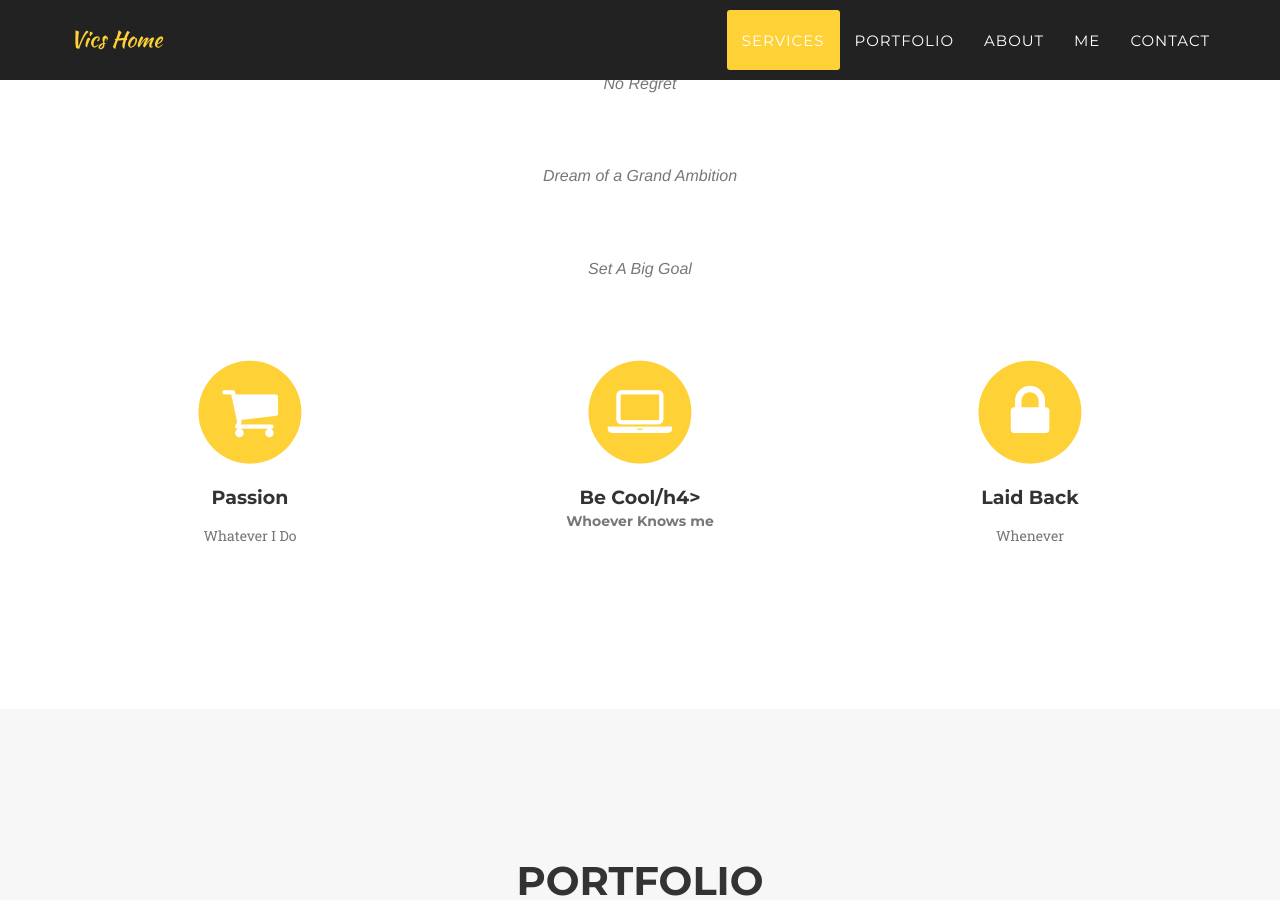
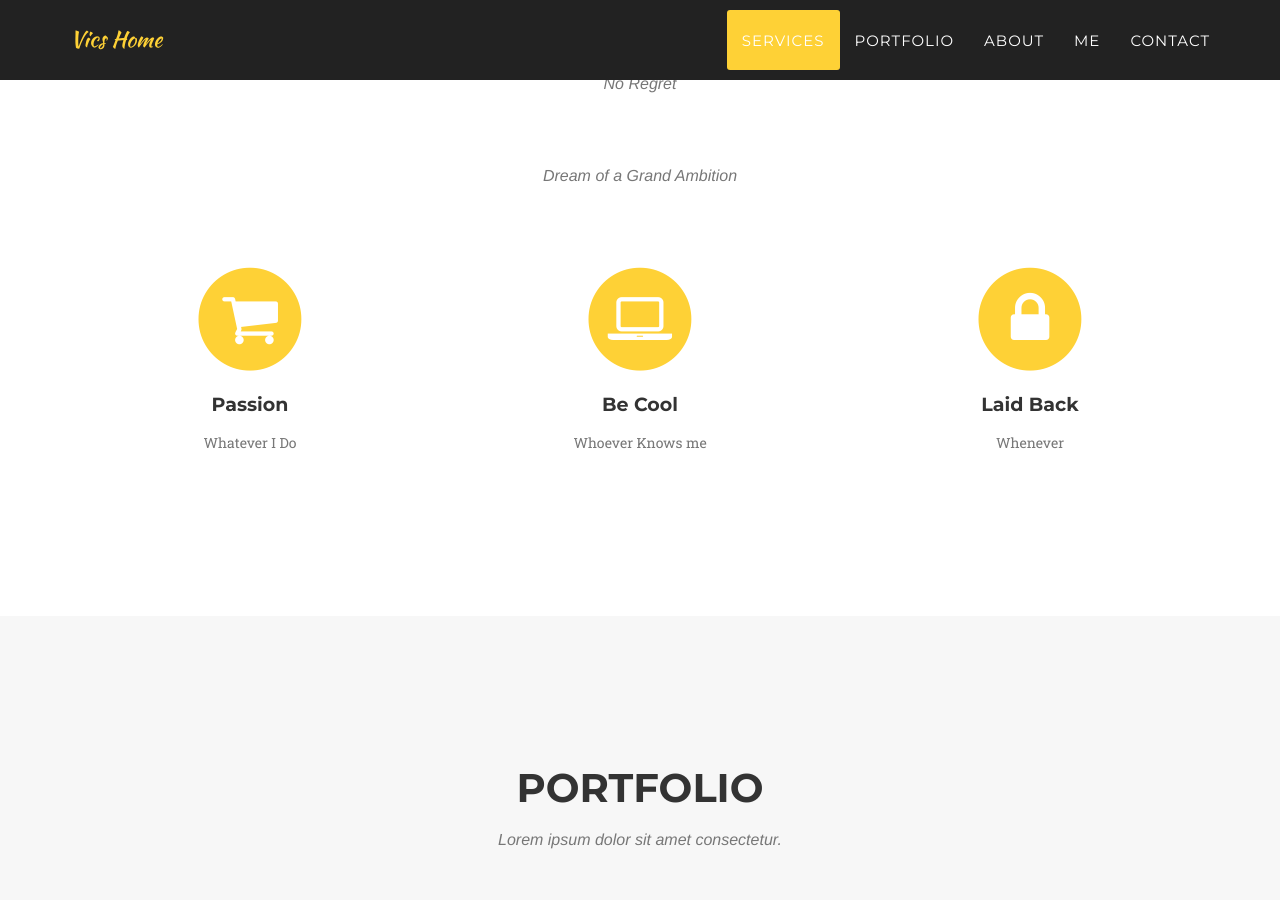
Before and after one commit to victoriagjh/victoriagjh.github.io, a Jekyll site: the page built from index.html, in a window 1280 px wide and 900 px high, scrolled down 1083 px. Built offline with Jekyll 4.4.1, drawn with Linux system fonts in a browser that asks for light colours; some web fonts are replaced.

Commit message:
Update services.html

```diff
--- a/_includes/services.html
+++ b/_includes/services.html
@@ -8,7 +8,6 @@
                     <h3 class="section-subheading text-muted">Just Challenge and Do It</h3>
                     <h3 class="section-subheading text-muted">No Regret</h3>
                     <h3 class="section-subheading text-muted">Dream of a Grand Ambition</h3>
-                    <h3 class="section-subheading text-muted">Set A Big Goal</h3>
                 </div>
             </div>
             <div class="row text-center">
@@ -25,7 +24,7 @@
                         <i class="fa fa-circle fa-stack-2x text-primary"></i>
                         <i class="fa fa-laptop fa-stack-1x fa-inverse"></i>
                     </span>
-                    <h4 class="service-heading">Be Cool/h4>
+                    <h4 class="service-heading">Be Cool</h4>
                     <p class="text-muted">Whoever Knows me </p>
                 </div>
                 <div class="col-md-4">
```
